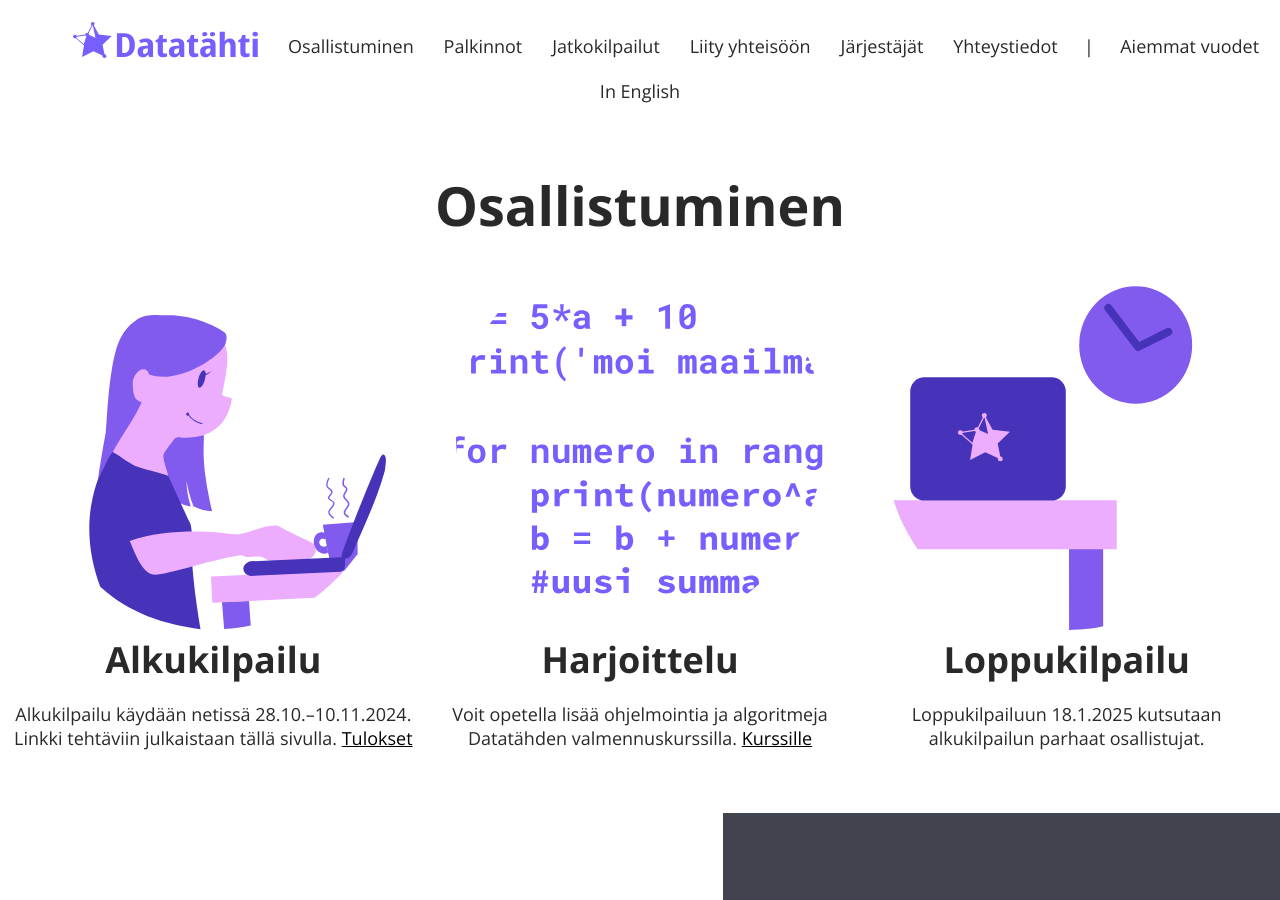
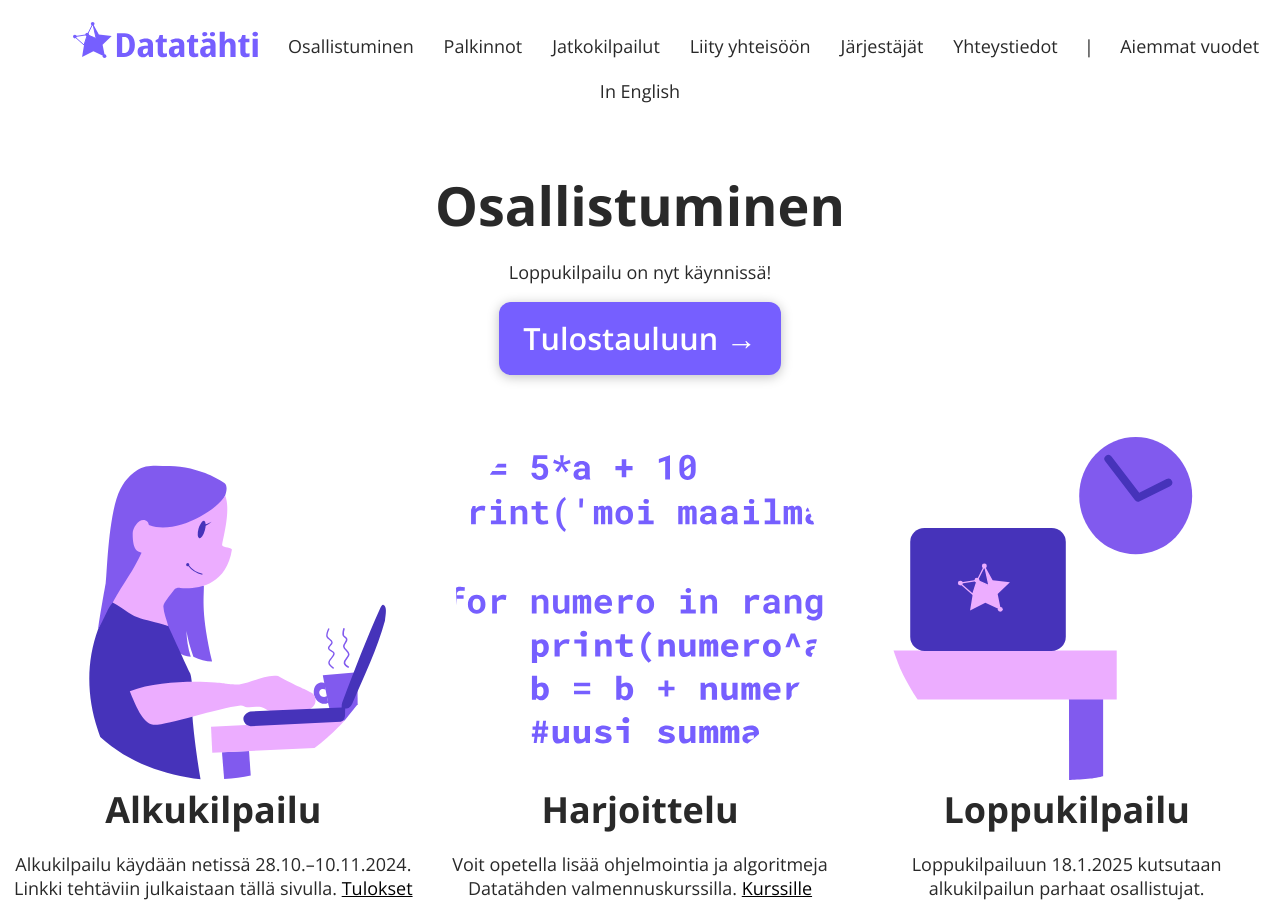
Before and after one commit to kisakoodaus/datatahti.fi, a Jekyll site: the page built from index.html, in a window 1280 px wide and 900 px high, scrolled down 543 px. Built offline with Jekyll 4.4.1, drawn with Linux system fonts in a browser that asks for light colours.

Commit message:
Loppukilpailu 2025

```diff
--- a/index.html
+++ b/index.html
@@ -12,6 +12,10 @@
         <p>Alkukilpailu on nyt käynnissä!</p>
         <p><a href="https://cses.fi/datatahti-2025">Kilpailuun →</a></p>
     </div>-->
+    <div class="go-enter">
+        <p>Loppukilpailu on nyt käynnissä!</p>
+        <p><a href="https://cses.fi/dt25scoreboard">Tulostauluun →</a></p>
+    </div>
 
     <div class="img-box-wrapper">
 
```
